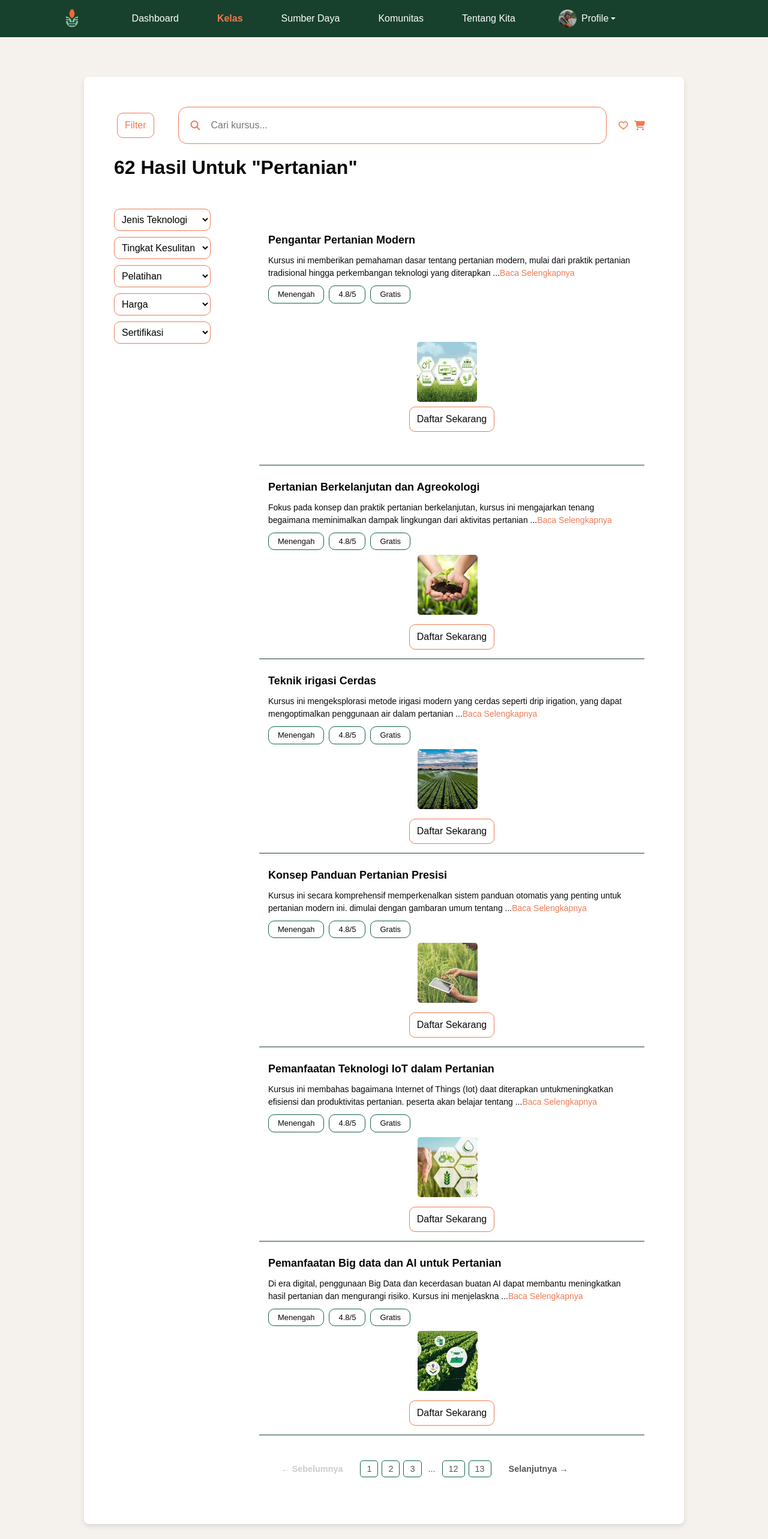
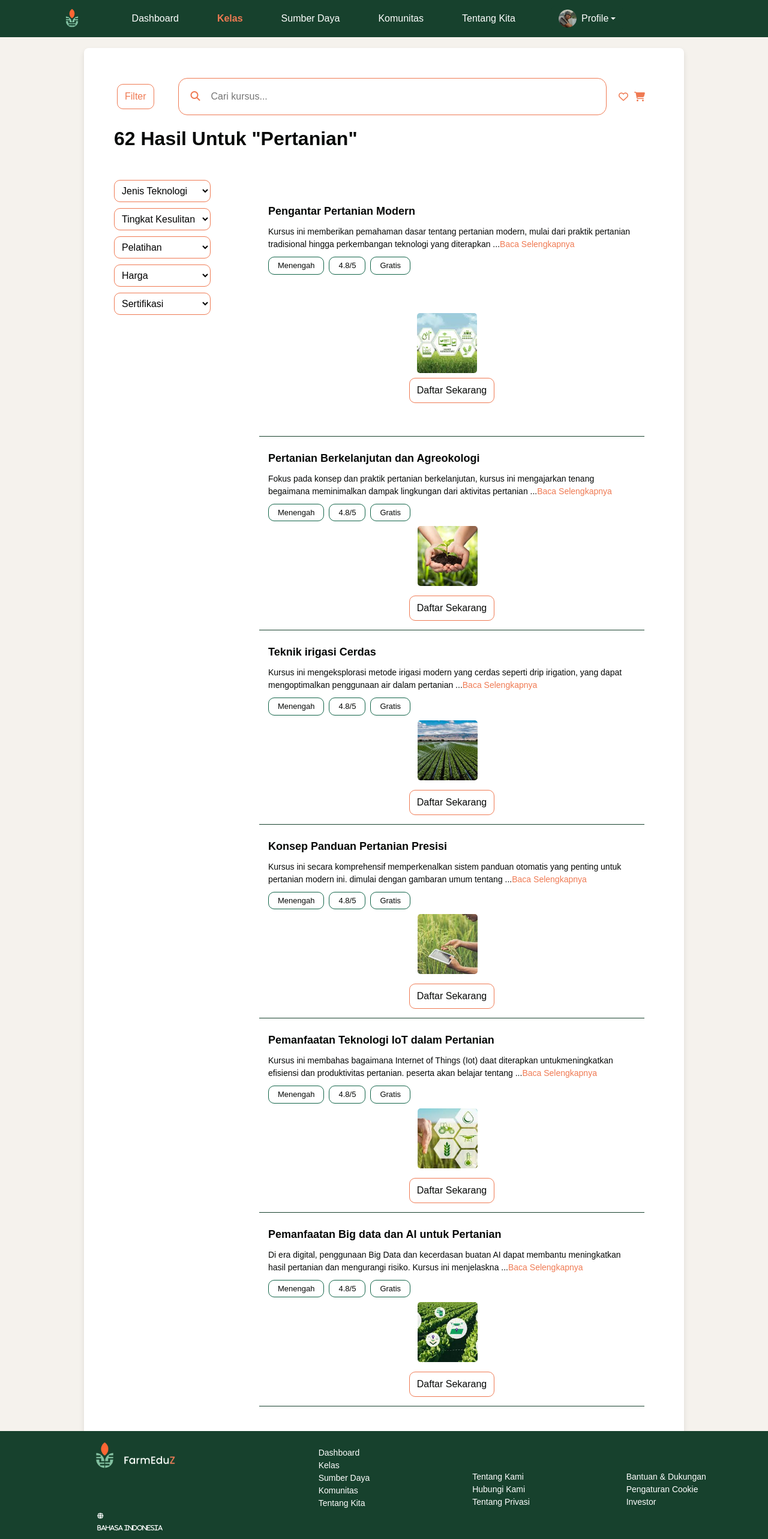
Before and after one commit to aihfdzah/GreeNext, a React (Vite) app: page /kelas in a window 1280 px wide. Shown: the top 2566 px of the page at 60% size. Built offline with nearby package versions, Linux system fonts and the light colour scheme.

Commit message:
perbarui

```diff
--- a/src/App.css
+++ b/src/App.css
@@ -127,7 +127,7 @@ body {
 /* ----------kelas------------ */
 .container {
 	max-width: 1000px;
-	margin: 8rem auto 15rem auto;
+	margin: 80px auto;
 	padding: 50px 50px;
 	background-color: white;
 	border-radius: 8px;
@@ -147,6 +147,7 @@ body {
 #profileinfo {
 	flex-direction: row;
 }
+
 #profilekeamanan {
 	flex-direction: row;
 }
@@ -182,7 +183,6 @@ body {
 	border-radius: 15px;
 	width: 100%;
 	margin-right: 20px;
-	display: flex;
 }
 
 .search-bar input[type="text"] {
@@ -628,6 +628,7 @@ p {
 	color: #060807;
 	border: 1px solid #ccc;
 	background: #ccc;
+	padding: 50px 150%;
 	border-radius: 10px;
 	margin-bottom: 20px;
 }
@@ -635,6 +636,7 @@ p {
 .label {
 	text-align: left;
 }
+
 .upload-label {
 	margin-bottom: 10px;
 	font-size: 20px;
@@ -656,6 +658,7 @@ p {
 	margin: 10px 0;
 	cursor: pointer;
 }
+
 /*
 #upload-button {
     flex-direction: row;
@@ -846,10 +849,11 @@ label {
 }
 
 input[type="email"],
-input[type="password"],
-input[type="text"] {
+input[type="password"] {
 	width: 100%;
 	padding: 10px;
+	margin-top: 5px;
+	margin-bottom: 10px;
 	border: 1px solid #ccc;
 	border-radius: 4px;
 }
@@ -934,19 +938,6 @@ h1 {
 
 /* -----------footer----------- */
 .footer {
-<<<<<<< HEAD
-	background-color: var(--main-color) !important;
-	padding: 10px 50px;
-	font-size: 14px;
-	align-items: center;
-	justify-content: center;
-	position: relative;
-	bottom: 0;
-	right: 0;
-	width: 100%;
-	flex-direction: column;
-	margin: 0px 10px;
-=======
 	background-color: var(--main-color) !important;
 	padding: 10px 50px;
 	font-size: 14px;
@@ -957,7 +948,6 @@ h1 {
 	right: 0;
 	width: 100%;
 	flex-direction: column;
->>>>>>> 286deed3f7b614b547550febc7828c1f9a0d0535
 }
 
 .footer-content {
@@ -1043,14 +1033,4 @@ h1 {
 	padding-top: 40px;
 	align-items: center;
 	display: flexbox;
-<<<<<<< HEAD
 }
-=======
-}
-
-/* -----------Dashboard----------- */
-#kelas-wrapper{
-	margin-bottom: 15rem;
-}
-
->>>>>>> 286deed3f7b614b547550febc7828c1f9a0d0535
```
Lines whose indentation alone changed are shown as unchanged.
